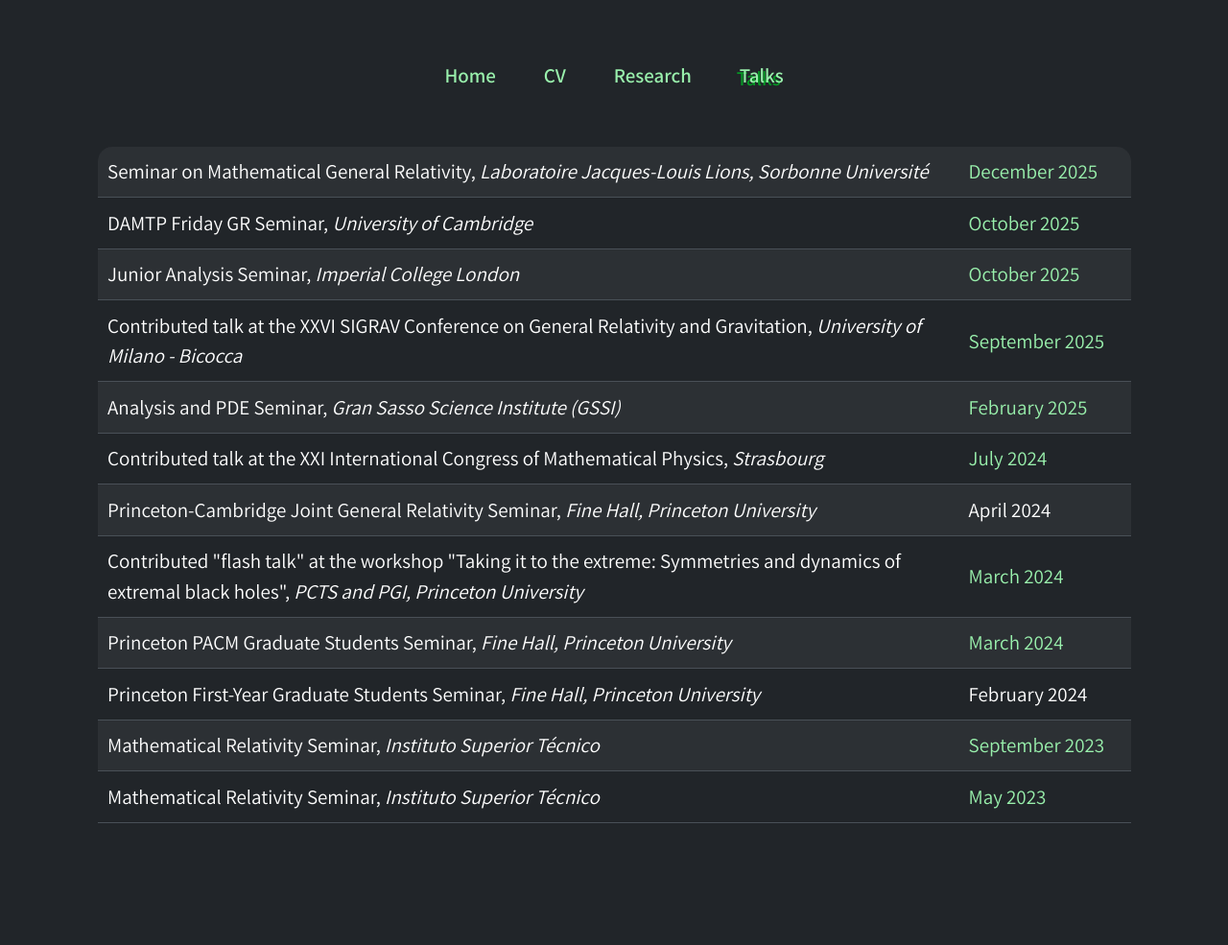
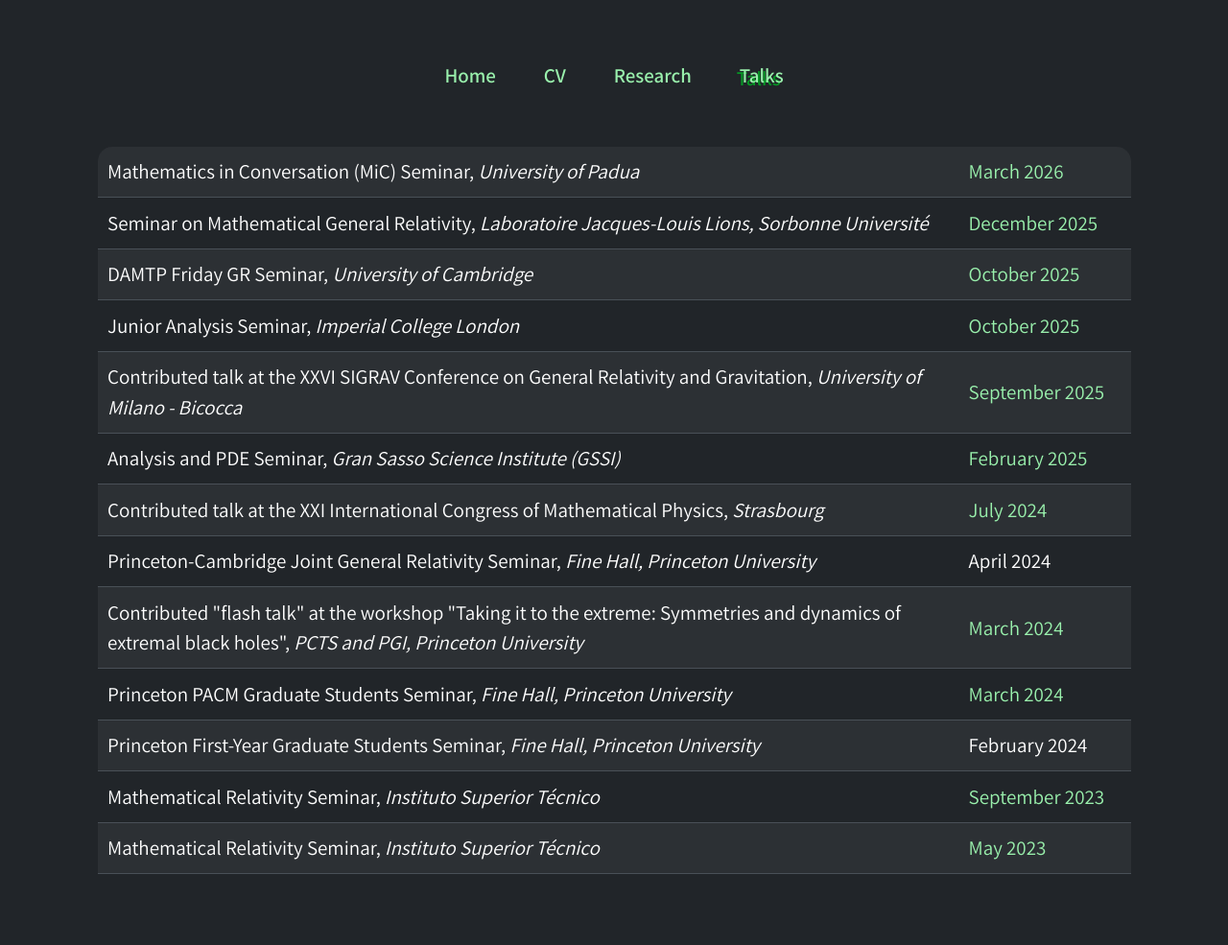
Before and after one commit to flavio-rossetti/flavio-rossetti.github.io, a Jekyll site: the page built from talks.html, in a window 1280 px wide. Shown: the whole page at 96% size. Built offline with Jekyll 4.4.1, drawn with Linux system fonts in a browser that asks for light colours; nearby versions of some CDN libraries; before the commit the page ends 931 px from its top, so only the background shows below that.

Commit message:
Jan update

```diff
--- a/talks.html
+++ b/talks.html
@@ -12,6 +12,10 @@ description: Flavio Rossetti is a postdoctoral research fellow at GSSI, in L'Aqu
     <table class="table table-striped align-items-center" style="vertical-align: middle; font-size: min(5vw, 1em);">
 
       <tbody>
+        <tr>
+          <td class="col-10">Mathematics in Conversation (MiC) Seminar, <i>University of Padua</i></td>
+          <td class="table-text-left"><a href="https://sites.google.com/view/mathematicsinconversation">March 2026</a></td>
+        </tr>
         <tr>
           <td class="col-10">Seminar on Mathematical General Relativity, <i>Laboratoire Jacques-Louis Lions, Sorbonne Université</i></td>
           <td class="table-text-left"><a href="https://philippelefloch.org/2025/09/16/seminar-on-mathematical-general-relativity-2025-2026/">December 2025</a></td>
```
Also changed, not shown: images/fh2DSGS155.jpg (added), 1 other file.
